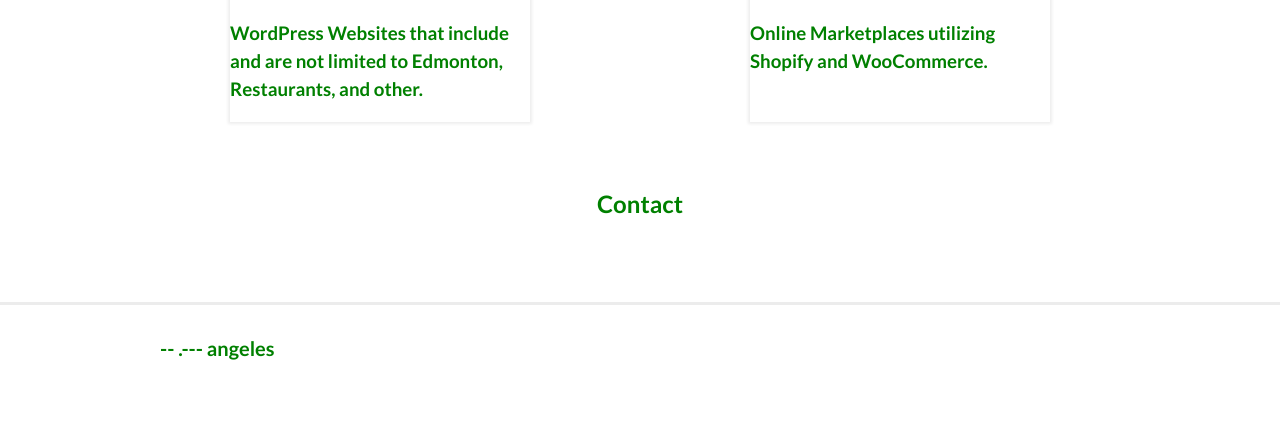
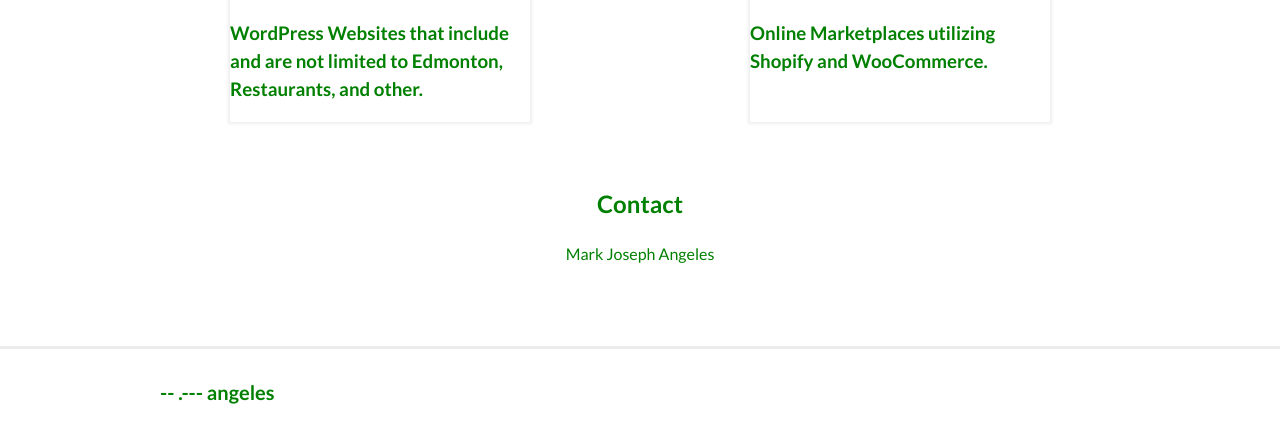
Before and after one commit to tenshitotori/landing.page, a plain HTML site: page index.html in a window 1280 px wide. Shown: the part 1677-2120 px from the top of the page. Before the commit the page ends 2076 px from the top, so only its background shows below. Drawn offline with Linux system fonts and the light colour scheme; a web font is replaced by a local one.

Commit message:
added full name to contact link

```diff
--- a/index.html
+++ b/index.html
@@ -115,7 +115,7 @@
       <div id="contact">
       <div class="contact">
 
-        <a href="mailto:lostangeles.traveltv@gmail.com"><h2>Contact</h2></a>
+        <a href="mailto:lostangeles.traveltv@gmail.com"><h2>Contact</h2><p>Mark Joseph Angeles</p></a>
 
       </div>
       </div>
```
Also changed, not shown: 2 other files.
